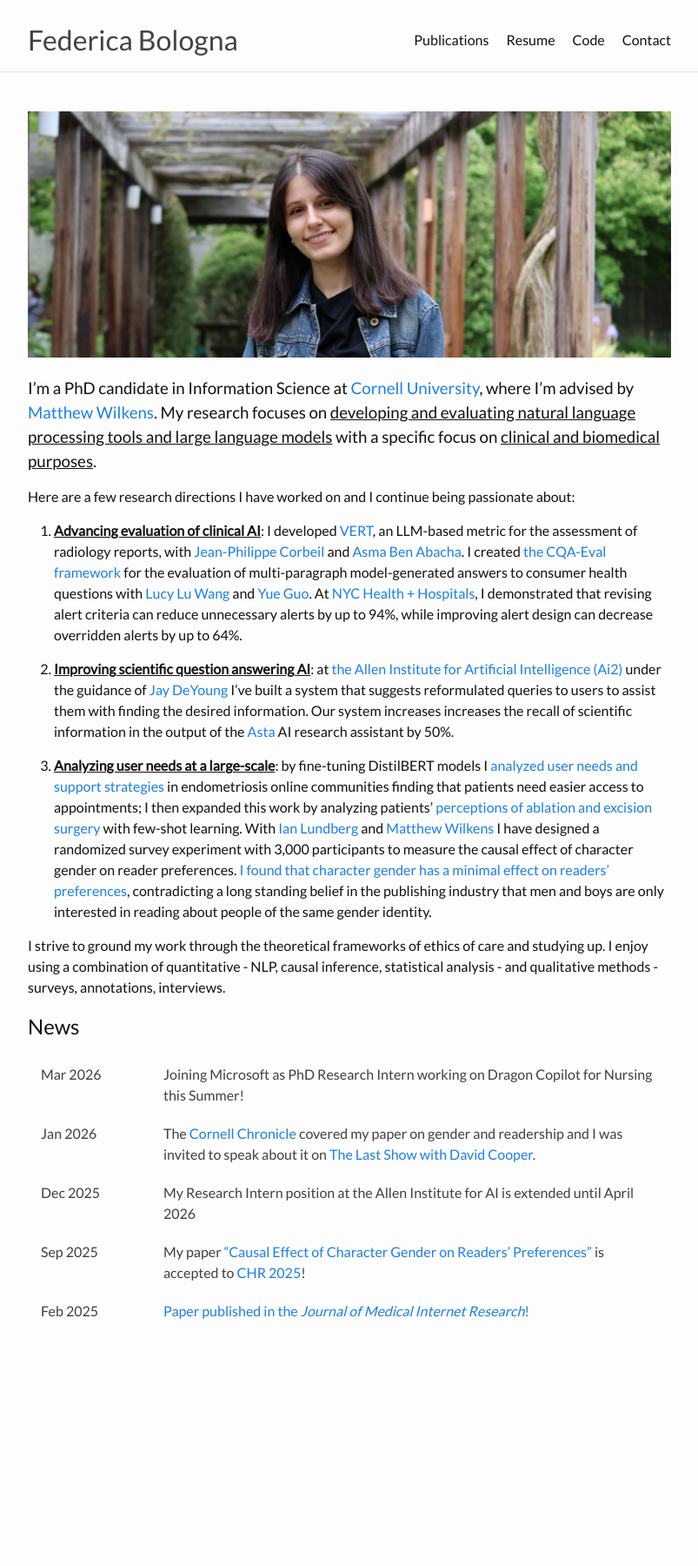
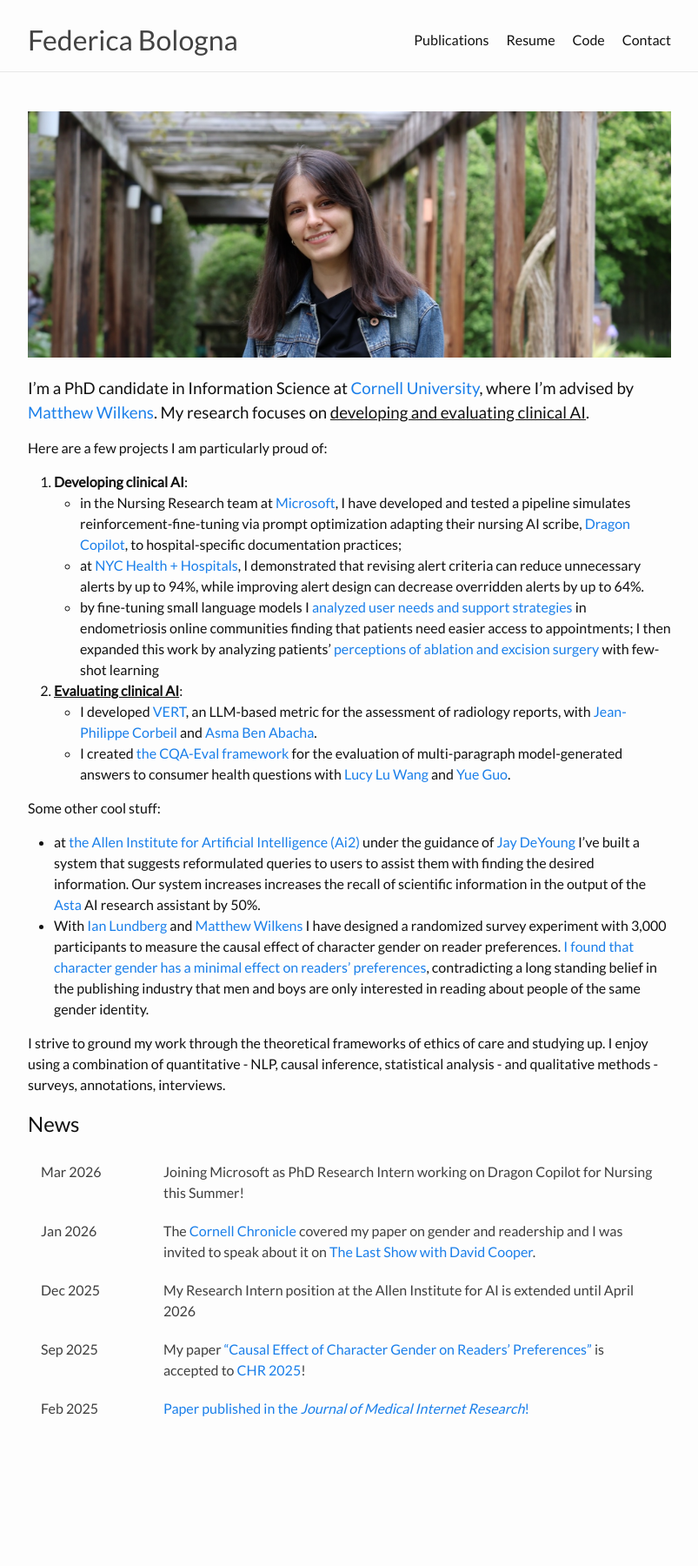
Before and after one commit to federicabologna/federicabologna.github.io, a Jekyll site: the page built from index.markdown, in a window 1280 px wide. Shown: the whole page at 87% size, without its empty margins (238-1041 px from the left). Built offline with Jekyll 4.4.1, drawn with Linux system fonts in a browser that asks for light colours; before the commit the page ends 1688 px from its top, so only the background shows below that.

```diff
--- a/index.markdown
+++ b/index.markdown
@@ -8,15 +8,21 @@ title: ''
 
 ![A portrait of me at the Cornell Botanic Gardens](assets/IMG_1336_cropped.JPG)
 
-### I'm a PhD candidate in Information Science at [Cornell University](http://infosci.cornell.edu/){:target="_blank"}, where I'm advised by [Matthew Wilkens](https://mattwilkens.com/){:target="_blank"}. My research focuses on <u>developing and evaluating natural language processing tools and large language models</u> with a specific focus on <u>clinical and biomedical purposes</u>.
+### I'm a PhD candidate in Information Science at [Cornell University](http://infosci.cornell.edu/){:target="_blank"}, where I'm advised by [Matthew Wilkens](https://mattwilkens.com/){:target="_blank"}. My research focuses on <u>developing and evaluating clinical AI</u>.
 
-Here are a few research directions I have worked on and I continue being passionate about:
+Here are a few projects I am particularly proud of:
+1. **Developing clinical AI**:
+  - in the Nursing Research team at [Microsoft](https://www.microsoft.com/en-us/health-solutions), I have developed and tested a pipeline simulates reinforcement-fine-tuning via prompt optimization adapting their nursing AI scribe, [Dragon Copilot](https://www.microsoft.com/en-us/health-solutions/clinical-workflow/dragon-copilot), to hospital-specific documentation practices;
+  - at [NYC Health + Hospitals](https://www.nychealthandhospitals.org/), I demonstrated that revising alert criteria can reduce unnecessary alerts by up to 94%, while improving alert design can decrease overridden alerts by up to 64%.
+  - by fine-tuning small language models I [analyzed user needs and support strategies](https://doi.org/10.1101/2024.02.27.24303445) in endometriosis online communities finding that patients need easier access to appointments; I then expanded this work by analyzing patients' [perceptions of ablation and excision surgery](https://doi.org/10.1016/j.jmig.2024.08.001) with few-shot learning
 
-1. **<u>Advancing evaluation of clinical AI</u>**: I developed [VERT](https://arxiv.org/abs/2604.03376), an LLM-based metric for the assessment of radiology reports, with [Jean-Philippe Corbeil](https://scholar.google.com/citations?user=eqlyHDsAAAAJ&hl=fr) and [Asma Ben Abacha](https://scholar.google.com/citations?user=KO6_r0cAAAAJ&hl=en). I created [the CQA-Eval framework](https://arxiv.org/abs/2510.10415) for the evaluation of multi-paragraph model-generated answers to consumer health questions with [Lucy Lu Wang](https://www.llwang.net/) and [Yue Guo](https://yueguo-50.github.io/). At [NYC Health + Hospitals](https://www.nychealthandhospitals.org/), I demonstrated that revising alert criteria can reduce unnecessary alerts by up to 94%, while improving alert design can decrease overridden alerts by up to 64%.
+2. **<u>Evaluating clinical AI</u>**:
+  - I developed [VERT](https://arxiv.org/abs/2604.03376), an LLM-based metric for the assessment of radiology reports, with [Jean-Philippe Corbeil](https://scholar.google.com/citations?user=eqlyHDsAAAAJ&hl=fr) and [Asma Ben Abacha](https://scholar.google.com/citations?user=KO6_r0cAAAAJ&hl=en).
+  - I created [the CQA-Eval framework](https://arxiv.org/abs/2510.10415) for the evaluation of multi-paragraph model-generated answers to consumer health questions with [Lucy Lu Wang](https://www.llwang.net/) and [Yue Guo](https://yueguo-50.github.io/).
 
-2. **<u>Improving scientific question answering AI</u>**: at [the Allen Institute for Artificial Intelligence (Ai2)](https://allenai.org/) under the guidance of [Jay DeYoung](https://scholar.google.com/citations?user=f8aP6RMAAAAJ&hl=en) I’ve built a system that suggests reformulated queries to users to assist them with finding the desired information. Our system increases increases the recall of scientific information in the output of the [Asta](https://asta.allen.ai/chat) AI research assistant by 50%.
-
-3. **<u>Analyzing user needs at a large-scale</u>**: by fine-tuning DistilBERT models I [analyzed user needs and support strategies](https://doi.org/10.1101/2024.02.27.24303445) in endometriosis online communities finding that patients need easier access to appointments; I then expanded this work by analyzing patients' [perceptions of ablation and excision surgery](https://doi.org/10.1016/j.jmig.2024.08.001) with few-shot learning. With [Ian Lundberg](https://www.ianlundberg.org/) and [Matthew Wilkens](https://mattwilkens.com/) I have designed a randomized survey experiment with 3,000 participants to measure the causal effect of character gender on reader preferences. [I found that character gender has a minimal effect on readers' preferences](https://doi.org/10.31235/osf.io/ef9mj_v1), contradicting a long standing belief in the publishing industry that men and boys are only interested in reading about people of the same gender identity.
+Some other cool stuff:
+- at [the Allen Institute for Artificial Intelligence (Ai2)](https://allenai.org/) under the guidance of [Jay DeYoung](https://scholar.google.com/citations?user=f8aP6RMAAAAJ&hl=en) I’ve built a system that suggests reformulated queries to users to assist them with finding the desired information. Our system increases increases the recall of scientific information in the output of the [Asta](https://asta.allen.ai/chat) AI research assistant by 50%.
+- With [Ian Lundberg](https://www.ianlundberg.org/) and [Matthew Wilkens](https://mattwilkens.com/) I have designed a randomized survey experiment with 3,000 participants to measure the causal effect of character gender on reader preferences. [I found that character gender has a minimal effect on readers' preferences](https://doi.org/10.31235/osf.io/ef9mj_v1), contradicting a long standing belief in the publishing industry that men and boys are only interested in reading about people of the same gender identity.
 
 I strive to ground my work through the theoretical frameworks of ethics of care and studying up. I enjoy using a combination of quantitative - NLP, causal inference, statistical analysis - and qualitative methods - surveys, annotations, interviews.
 
--- a/publications.markdown
+++ b/publications.markdown
@@ -6,15 +6,15 @@ permalink: /publications/
 
 [VERT: Reliable LLM Judges for Radiology Report Evaluation](https://arxiv.org/abs/2604.03376) <br/>
 **Federica Bologna**, Jean-Philippe Corbeil, Matthew Wilkens, Asma Ben Abacha <br/>
-Submitted to COLM (2026) <br/>
+Submitted to ACL ARR (2026) <br/>
 
 [CQA-Eval: Designing Reliable Evaluations of Long-Form Clinical QA under Resource Constraints](https://arxiv.org/abs/2510.10415) <br/>
 **Federica Bologna**, Tiffany Pan, Matthew Wilkens, Yue Guo, Lucy Lu Wang <br/>
-Submitted to ACL ARR (2026) <br/>
+EMNLP (2026) <br/>
 
 Stylometric Analysis of the Poems Attributed to an Unknown Male Author in Veronica Franco’s _Terze Rime_ <br/>
 Giulia Andreoni, **Federica Bologna**, Marilyn Migiel  <br/>
-Early Modern Women: An Interdisciplinary Journal (Forthcoming) <br/>
+Early Modern Women: An Interdisciplinary Journal (2027) <br/>
 
 [Revising BPA triggers and inclusion criteria helps reduce nurses’ fatigue]()<br/>
 **Federica Bologna**, Anand Reddy, David Silvestri, Michael Bouton <br/>
```
